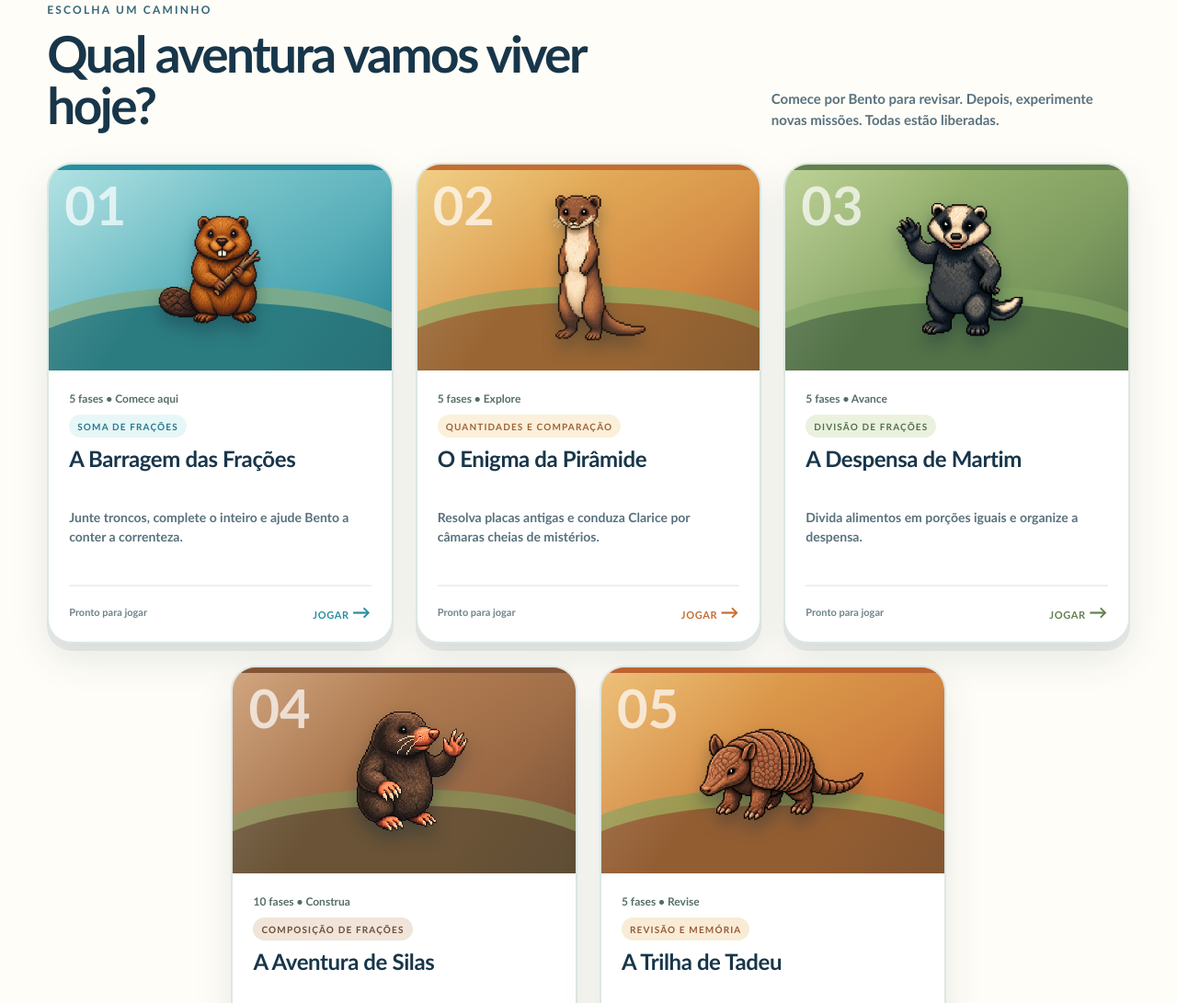
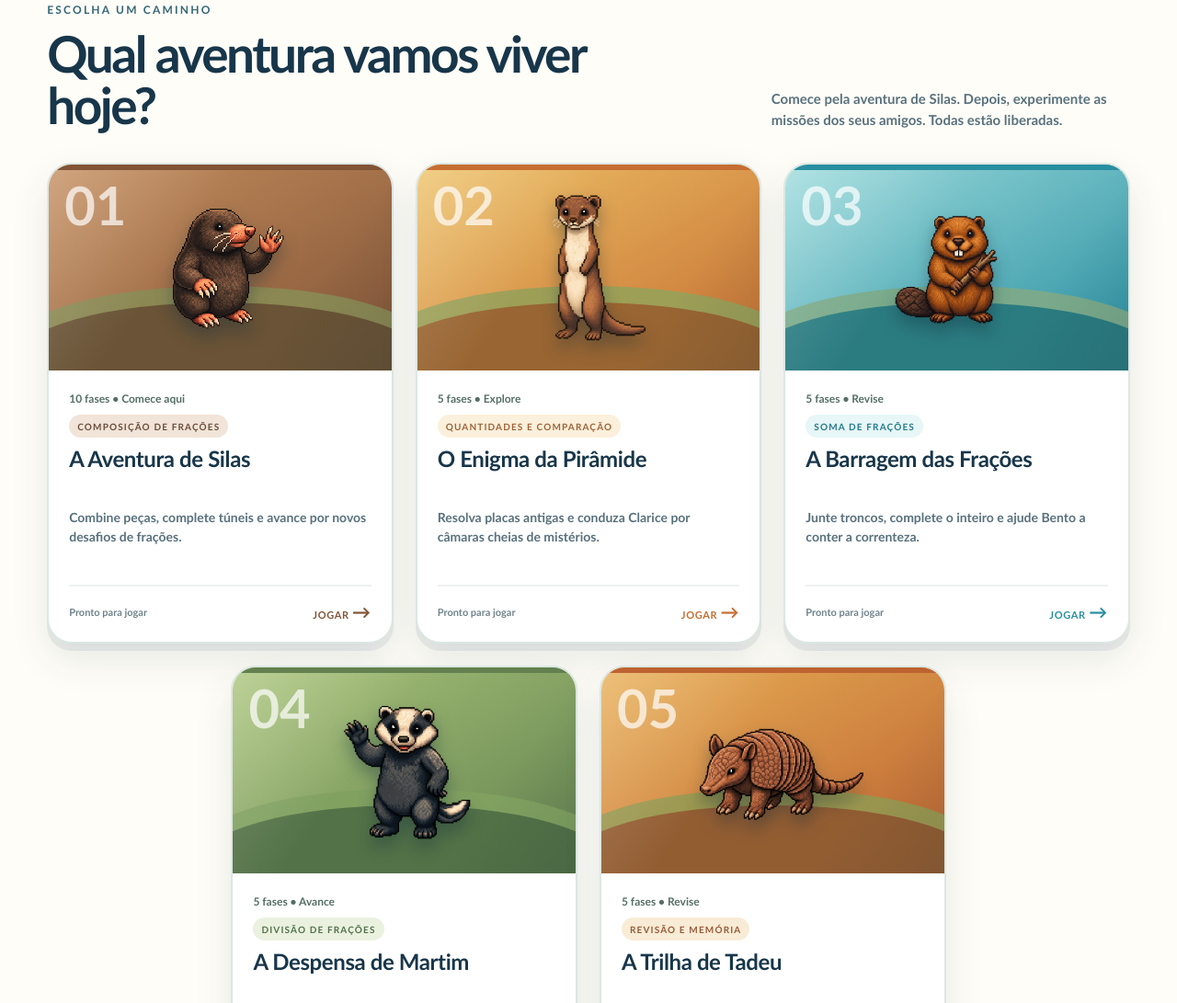
Before and after one commit to lucasandrela/jogos, a plain HTML site: page index.html in a window 1280 px wide. Shown: the part 813-1904 px from the top of the page at 92% size. Drawn offline with Linux system fonts and the light colour scheme.

Commit message:
Atualiza capítulos e substitui a aventura de Bento pela de Silas na página inicial; ajusta versão do script game-ui.js em todas as páginas dos jogos.

```diff
--- a/game-ui.js
+++ b/game-ui.js
@@ -4,7 +4,7 @@
   const title = document.title.toLowerCase();
   const configs = {
     bento: {
-      match: 'barragem', slug: 'bento', name: 'Barragem das Frações', chapter: 'Capítulo 01 · Bento',
+      match: 'barragem', slug: 'bento', name: 'Barragem das Frações', chapter: 'Capítulo 03 · Bento',
       goal: 'Monte cada camada da barragem com frações que formem exatamente o valor pedido.',
       steps: ['Escolha os troncos para formar o alvo.', 'Confira sua soma.', 'Toque em Soltar. No modo Desafio, espere a mira verde.'],
       tips: ['Duas metades formam 1 inteiro.', 'Compare a sua soma com o alvo antes de conferir.', 'Na mira, espere o marcador entrar na faixa verde.']
@@ -16,13 +16,13 @@
       tips: ['Metade significa dividir o total em 2 partes iguais.', 'Use a pista destacada antes de escolher.', 'Se errar, leia a explicação: ela ajuda na próxima tentativa.']
     },
     martim: {
-      match: 'despensa', slug: 'martim', name: 'Despensa de Martim', chapter: 'Capítulo 03 · Martim',
+      match: 'despensa', slug: 'martim', name: 'Despensa de Martim', chapter: 'Capítulo 04 · Martim',
       goal: 'Divida as provisões em porções iguais para organizar a despensa.',
       steps: ['Toque em Inverter divisor.', 'Use as setas para regular o resultado.', 'Acione a máquina e confira as porções.'],
       tips: ['Dividir por uma fração é multiplicar pelo inverso.', 'Inverter 1/2 transforma a fração em 2/1.', 'Pense: quantas porções cabem no estoque?']
     },
     silas: {
-      match: 'fractionquest', slug: 'silas', name: 'Aventura de Silas', chapter: 'Capítulo 04 · Silas',
+      match: 'fractionquest', slug: 'silas', name: 'Aventura de Silas', chapter: 'Capítulo 01 · Silas',
       goal: 'Combine peças de frações para preencher o túnel até o alvo indicado.',
       steps: ['Escolha uma peça da mochila.', 'Toque em um espaço vazio do túnel.', 'Quando chegar ao alvo, toque em Cavar.'],
       tips: ['Olhe o alvo e complete somente o que falta.', 'Você pode tocar no × para retirar uma peça.', 'A barra mostra quanto do túnel já foi preenchido.']
--- a/index.html
+++ b/index.html
@@ -47,16 +47,16 @@
         <p class="eyebrow">ESCOLHA UM CAMINHO</p>
         <h2>Qual aventura vamos viver hoje?</h2>
       </div>
-      <p>Comece por Bento para revisar. Depois, experimente novas missões. Todas estão liberadas.</p>
+      <p>Comece pela aventura de Silas. Depois, experimente as missões dos seus amigos. Todas estão liberadas.</p>
     </div>
 
     <section class="game-grid" aria-label="Jogos disponíveis">
-      <a class="game-card bento" href="jogo bento/index.html" data-game="bento">
-        <div class="card-scene"><span class="number">01</span><img src="assets/personagens/bento.png" alt="Bento, o castor"></div>
-        <div class="card-content"><span class="mission-meta">5 fases • Comece aqui</span>
-          <span class="skill">SOMA DE FRAÇÕES</span>
-          <h3>A Barragem das Frações</h3>
-          <p>Junte troncos, complete o inteiro e ajude Bento a conter a correnteza.</p>
+      <a class="game-card silas" href="jogo silas/index.html" data-game="silas">
+        <div class="card-scene"><span class="number">01</span><img src="assets/personagens/silas-toupeira.png" alt="Silas, a toupeira"></div>
+        <div class="card-content"><span class="mission-meta">10 fases • Comece aqui</span>
+          <span class="skill">COMPOSIÇÃO DE FRAÇÕES</span>
+          <h3>A Aventura de Silas</h3>
+          <p>Combine peças, complete túneis e avance por novos desafios de frações.</p>
           <div class="card-footer"><span class="status">Pronto para jogar</span><b>JOGAR <i>→</i></b></div>
         </div>
       </a>
@@ -71,22 +71,22 @@
         </div>
       </a>
 
+      <a class="game-card bento" href="jogo bento/index.html" data-game="bento">
+        <div class="card-scene"><span class="number">03</span><img src="assets/personagens/bento.png" alt="Bento, o castor"></div>
+        <div class="card-content"><span class="mission-meta">5 fases • Revise</span>
+          <span class="skill">SOMA DE FRAÇÕES</span>
+          <h3>A Barragem das Frações</h3>
+          <p>Junte troncos, complete o inteiro e ajude Bento a conter a correnteza.</p>
+          <div class="card-footer"><span class="status">Pronto para jogar</span><b>JOGAR <i>→</i></b></div>
+        </div>
+      </a>
+
       <a class="game-card martim" href="jogo martim/index.html" data-game="martim">
-        <div class="card-scene"><span class="number">03</span><img src="assets/personagens/martim.png" alt="Martim, o texugo"></div>
+        <div class="card-scene"><span class="number">04</span><img src="assets/personagens/martim.png" alt="Martim, o texugo"></div>
         <div class="card-content"><span class="mission-meta">5 fases • Avance</span>
           <span class="skill">DIVISÃO DE FRAÇÕES</span>
           <h3>A Despensa de Martim</h3>
           <p>Divida alimentos em porções iguais e organize a despensa.</p>
-          <div class="card-footer"><span class="status">Pronto para jogar</span><b>JOGAR <i>→</i></b></div>
-        </div>
-      </a>
-
-      <a class="game-card silas" href="jogo silas/index.html" data-game="silas">
-        <div class="card-scene"><span class="number">04</span><img src="assets/personagens/silas-toupeira.png" alt="Silas, a toupeira"></div>
-        <div class="card-content"><span class="mission-meta">10 fases • Construa</span>
-          <span class="skill">COMPOSIÇÃO DE FRAÇÕES</span>
-          <h3>A Aventura de Silas</h3>
-          <p>Combine peças, complete túneis e desbloqueie novas fases no mapa.</p>
           <div class="card-footer"><span class="status">Pronto para jogar</span><b>JOGAR <i>→</i></b></div>
         </div>
       </a>
--- a/jogo bento/index.html
+++ b/jogo bento/index.html
@@ -104,7 +104,7 @@
     </section>
   </main>
   <script src="../common.js?v=5"></script>
-  <script src="../game-ui.js?v=5"></script>
+  <script src="../game-ui.js?v=6"></script>
   <script src="script.js?v=5"></script>
 </body>
 </html>
```
Also changed, not shown: jogo clarice/index.html (+1 -1 lines), jogo martim/index.html (+1 -1 lines), jogo silas/index.html (+1 -1 lines), jogo tadeu/index.html (+1 -1 lines).
